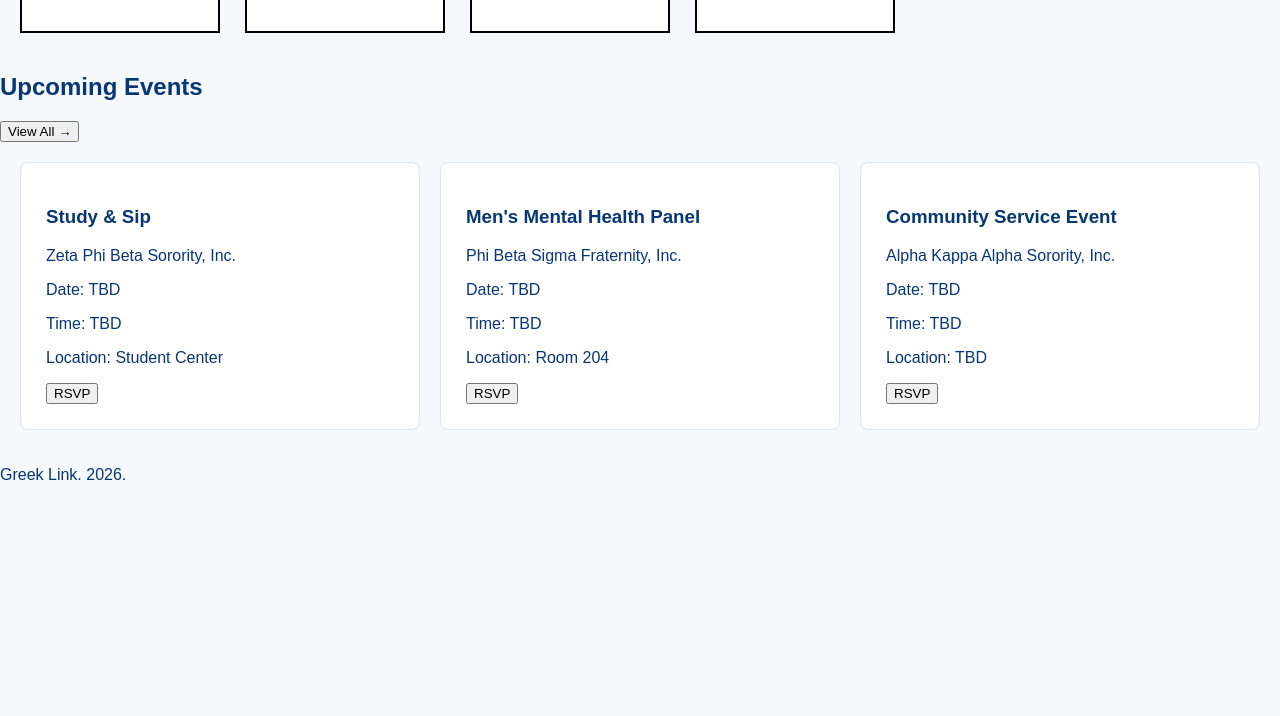
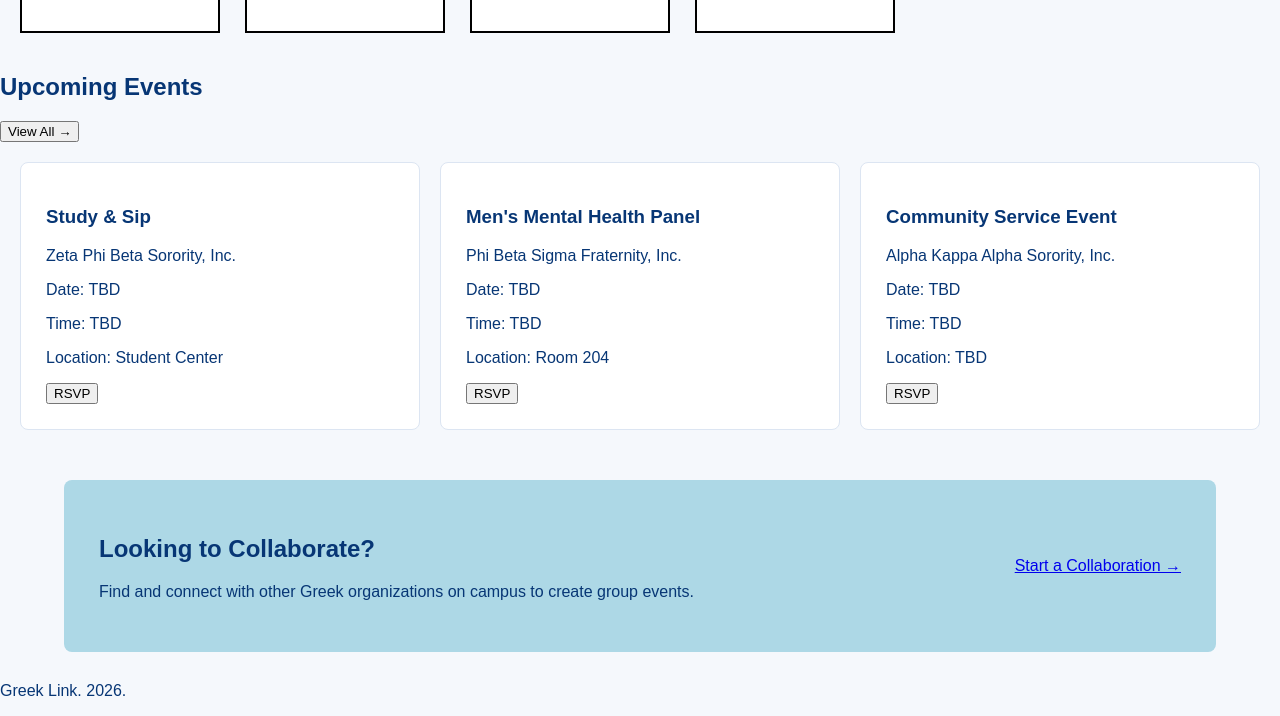
Before and after one commit to kahamlin/semester-project, a plain HTML site: page index.html in a window 1280 px wide. Shown: the part 637-1353 px from the top of the page. Before the commit the page ends 1137 px from the top, so only its background shows below. Drawn offline with Linux system fonts and the light colour scheme.

Commit message:
creted a collaboration box on the home page that brings you to the collabs page

```diff
--- a/index.html
+++ b/index.html
@@ -74,6 +74,15 @@
 
     </div>
 
+    <section class="home-collaboration">
+    <div>
+        <h2>Looking to Collaborate?</h2>
+        <p>Find and connect with other Greek organizations on campus to create group events.
+        </p>
+    </div>
+    <a href="collaborations.html"> Start a Collaboration → </a>
+</section>
+
 
 
 
--- a/styles.css
+++ b/styles.css
@@ -262,3 +262,14 @@ body {
     border: 1px solid #dce5f2;
     border-radius: 8px;
 }
+
+.home-collaboration {
+    display: flex;
+    align-items: center;
+    justify-content: space-between;
+    gap: 25px;
+    background-color: lightblue;
+    margin: 30px 5%;
+    padding: 35px;
+    border-radius: 8px;
+}
```
Also changed, not shown: collaborations.html (added, +22 -0 lines), zeta.html (+0 -3 lines).
